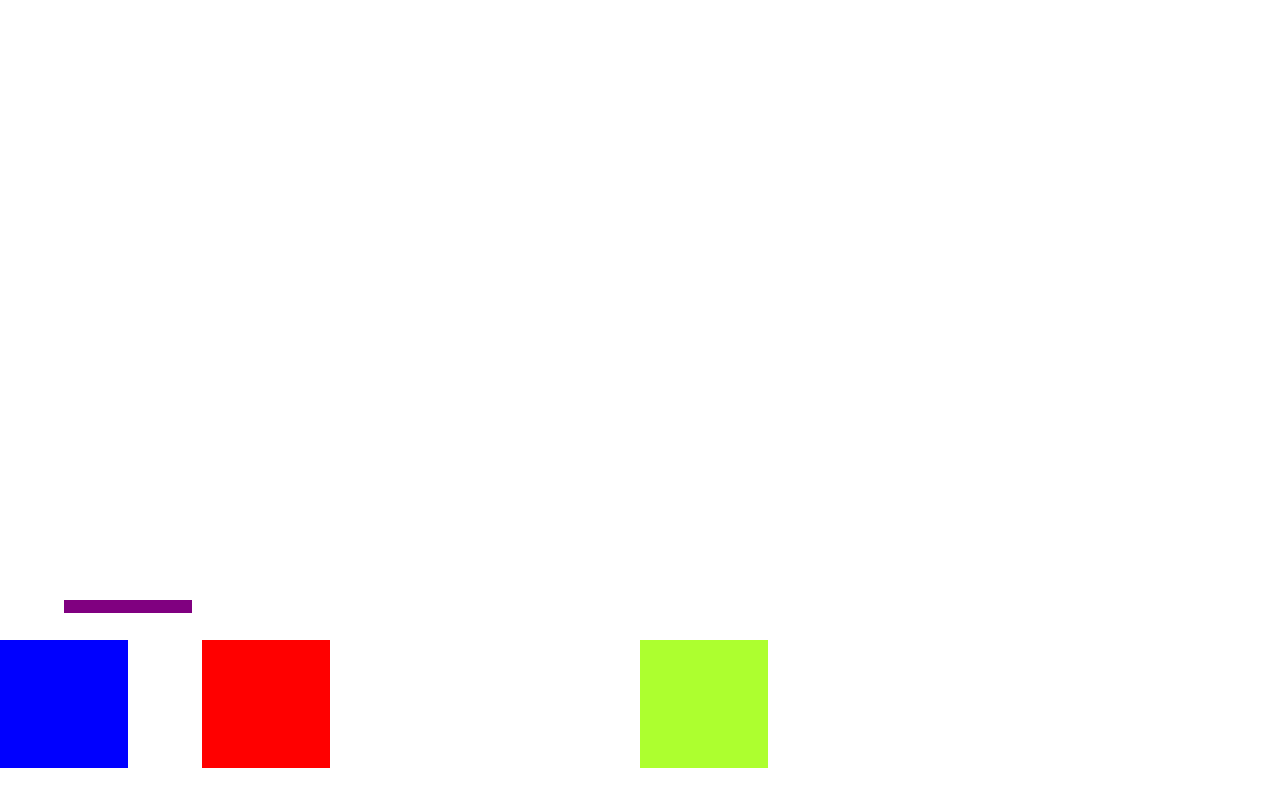
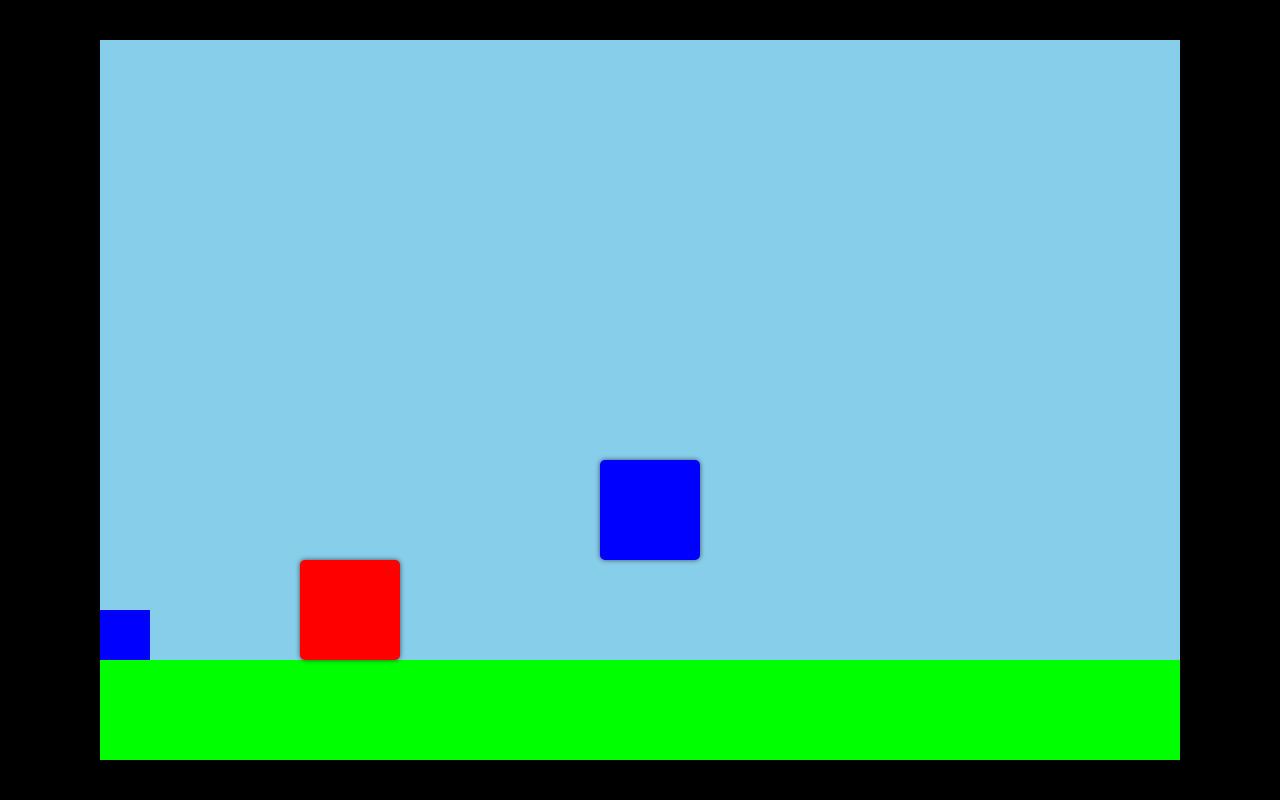
Before and after one commit to wcode0/Summer-of-making-platformer-game, a plain HTML site: page index.html in a window 1280 px wide. Drawn offline with Linux system fonts and the light colour scheme.

Commit message:
Add files via upload

```diff
--- a/index.html
+++ b/index.html
@@ -1,16 +1,15 @@
 <!DOCTYPE html>
-<html>
-    <head>
-    <title>Learning html</title>
-    <link rel="stylesheet" href="styles.css">
-    <script src="script.js" defer></script>
-
+<html lang="en">
+<head>
+  <meta charset="UTF-8">
+  <title>Basic Platformer</title>
+  <link rel="stylesheet" href="styles.css">
 </head>
-
 <body>
-    <div id="enemy"></div>
+  <div id="game">
     <div id="player"></div>
-    <div id="sword"></div>
-    <div id="box"></div>
+    <div id="ground"></div>
+  </div>
+  <script src="script.js"></script>
 </body>
 </html>
--- a/script.js
+++ b/script.js
@@ -1,73 +1,129 @@
 const player = document.getElementById("player");
-const enemy = document.getElementById("enemy");
-const sword = document.getElementById("sword");
-const box = document.getElementById("box");
+const ground = document.getElementById("ground");
+const gravity = 1;
+const speed = 6;
+const groundY = 620;
+const playerHeight = 50;
+const playerWidth = 50;
+const jumpStrength = -20;
 
-const speed = 0.5;
-const gravity = 0.2;
-const jumpStrength = -5;
-const groundY = 80;
+let velocity = 0;
+let playerX = 0;
+let playerY = 620;
+let isJumping = false;
 
-
-const playerWidth = 10;
-const leftBound = 0;
-const rightBound = 90;
-
+const blocks = [];
+let sides = {
+  left : false,
+  right : false,
+  top : false,
+}
 let keys = {
   KeyW: false,
   KeyD: false,
   KeyA: false,
 };
 
-let x = 0;
-let y = groundY;
-let enemyx = 89;
-let enemyspeed = 0.25;
-let velocity = 0;
-let isJumping = true;
+player.style.height = playerHeight + "px";
+player.style.width = playerWidth + "px";
+ground.style.top = groundY + "px";
 
-const boxX = 50;
-const boxY = 80;
-const boxWidth = 10;
 window.addEventListener("keydown", (event) => {
   if (event.code in keys) keys[event.code] = true;
 });
-
 window.addEventListener("keyup", (event) => {
   if (event.code in keys) keys[event.code] = false;
 });
-box.style.top = boxY + "vh";
-box.style.left = boxX + "vw";
-box.style.width = boxWidth + "vw"
-box.style.height = boxWidth + "vw";
+
+class Block {
+  constructor(width, height, x, y, color, containerId = "game") {
+    this.width = width;
+    this.height = height;
+    this.x = x;
+    this.y = y;
+    this.element = document.createElement("div");
+    this.element.classList.add("Block");
+    this.element.style.left = x + "px";
+    this.element.style.top = y + "px";
+    this.element.style.width = width + "px";
+    this.element.style.height = height + "px";
+    this.element.style.backgroundColor = color;
+
+    const container = document.getElementById(containerId);
+    container.appendChild(this.element);
+    blocks.push(this);
+  }
+}
+
+const redBlock = new Block(100, 100, 200, 520, "red");
+const blueBlock = new Block(100, 100, 500, 420, "blue");
+function checkCollision() {
+  // Reset sides every frame
+  sides.left = false;
+  sides.right = false;
+  sides.top = false;
+
+  for (const block of blocks) {
+    const playerRight = playerX + playerWidth;
+    const playerBottom = playerY + playerHeight;
+    const blockRight = block.x + block.width;
+    const blockBottom = block.y + block.height;
+
+    const isColliding = playerX < blockRight &&
+                        playerRight > block.x &&
+                        playerY < blockBottom &&
+                        playerBottom > block.y;
+
+    if (isColliding) {
+      // Top collision (landing on block)
+      if (velocity > 0 &&
+          playerBottom > block.y &&
+          playerY < block.y &&
+          playerRight > block.x &&
+          playerX < blockRight) {
+        playerY = block.y - playerHeight;
+        velocity = 0;
+        isJumping = false;
+        sides.top = true;
+      } else {
+        // Only check side collisions if not landing on top
+        // Right collision
+        if (playerRight > block.x && playerX < block.x &&
+            playerBottom > block.y && playerY < blockBottom) {
+          sides.right = true;
+        }
+
+        // Left collision
+        if (playerX < blockRight && playerRight > blockRight &&
+            playerBottom > block.y && playerY < blockBottom) {
+          sides.left = true;
+        }
+        if(playerY <= blockBottom && playerRight > block.x && playerX < blockRight){
+          velocity = 0;
+        }
+      }
+    }
+  }
+}
 function update() {
-  enemyx += enemyspeed;
-  player.style.height = playerWidth + "vw";
-
-  if (keys.KeyW && !isJumping) {
-    velocity = jumpStrength;
+  checkCollision()
+  if (keys.KeyA && sides.left === false) playerX -= speed;
+  if (keys.KeyD && sides.right === false) playerX += speed;
+  if (keys.KeyW && isJumping === false) {
+    velocity += jumpStrength;
     isJumping = true;
   }
+  velocity += gravity;
+  playerY += velocity;
 
-  velocity += gravity;
-  y += velocity;
-
-  if (y >= groundY) {
-    y = groundY;
+  if (playerY + playerHeight >= groundY) {
+    playerY = groundY - playerHeight;
     velocity = 0;
     isJumping = false;
   }
 
-  if (keys.KeyA && x > leftBound ) x -= speed;
-  if (keys.KeyD && x < rightBound && (x < boxX - boxWidth)) x += speed;
-
-  if (enemyx <= leftBound || enemyx >= rightBound) enemyspeed *= -1;
-
-  sword.style.left = x + 5 + "vw";
-  sword.style.top = y - 5 + "vh";
-  player.style.left = x + "vw";
-  player.style.top = y + "vh";
-  enemy.style.left = enemyx + "vw";
+  player.style.left = playerX + "px";
+  player.style.top = playerY + "px";
 
   requestAnimationFrame(update);
 }
--- a/styles.css
+++ b/styles.css
@@ -1,26 +1,35 @@
 #player{
+    background-color: blue;
     position: absolute;
-    width: 10vw;
-    height: 10vw;
-    background: rgb(0, 0,255)
 }
-#enemy{
-    top: 80vh;
+#game{
+    width:1080px;
+    height:720px;
+    margin: auto;
+    background: skyblue;
+    position: relative;
+    overflow:hidden;
+}
+#ground {
+    color: lime;
+    width: 1080px;
+    height: 100px;
+    left: 0;
     position: absolute;
-    width: 10vw;
-    height: 10vw;
-    background: rgb(255,0,0)
+    background-color: lime; /* Also add background so it's visible */
 }
-#sword{
-    position: absolute;
-    width: 10vw;
-    height: 1vw;
-    background-color: purple;
+
+html, body {
+  height: 100%;            /* Make sure body fills the viewport height */
+  margin: 0;               /* Remove default margins */
+  display: flex;           /* Enable flexbox */
+  justify-content: center; /* Center horizontally */
+  align-items: center;     /* Center vertically */
+  background: black;       /* Your existing background */
 }
-#box{
-    width:10vw;
-    height:10vw;
-    position: absolute;
-    background-color: greenyellow;
-
+.Block {
+  position: absolute;
+  border-radius: 5px;
+  box-shadow: 0 0 5px rgba(0,0,0,0.6);
+  transition: all 0.3s ease;
 }
```
